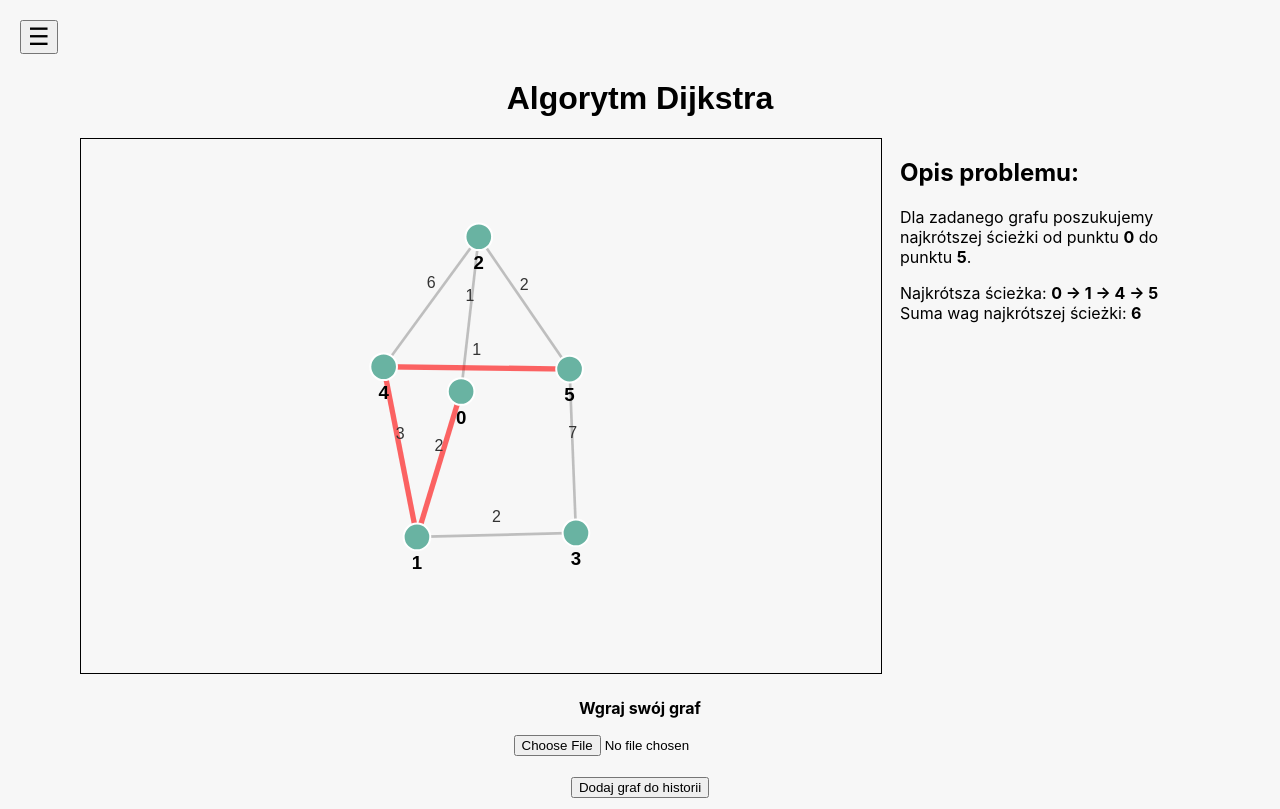
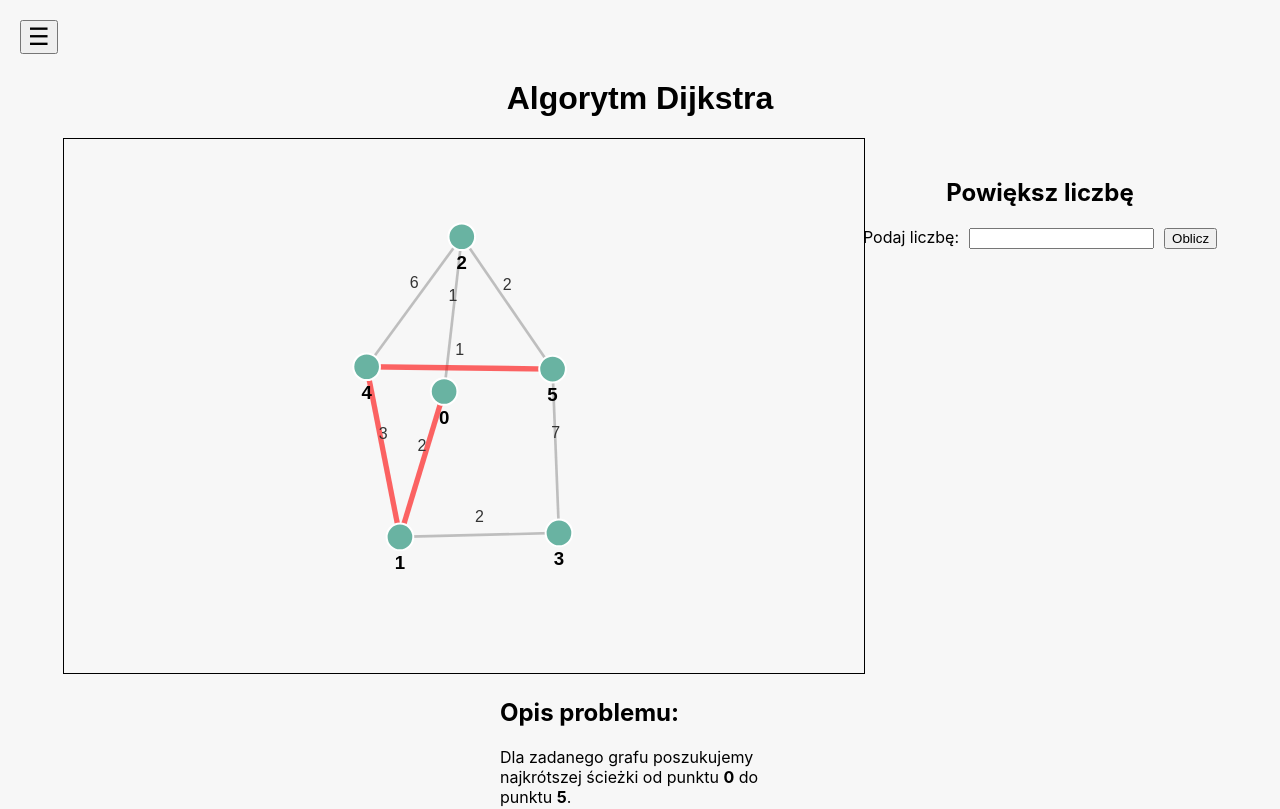
Before and after one commit to wabster341/projekt_zespolowy_Dijkstra, a React (Create React App) app: page / in a window 1280 px wide. Shown: the top 809 px of the page. Built offline with nearby package versions, Linux system fonts and the light colour scheme.

Commit message:
Próbne połączenie frontendu z backendem

```diff
--- a/src/App.js
+++ b/src/App.js
@@ -1,5 +1,6 @@
 import React, { useEffect, useState, useRef } from 'react';
 import * as d3 from 'd3';
+import Inc from './Inc';
 
 function Graph({ graphData, highlightedPath }) {
   const svgRef = useRef(null);
@@ -291,6 +292,9 @@ function App() {
         <div style={{ flex: "1 1 600px", maxWidth: "800px" }}>
           <Graph graphData={graphResult} highlightedPath={highlightedPath} />
         </div>
+
+          {/* Increment calculation */}
+          <Inc />
         <div style={{ maxWidth: "300px", marginLeft: "20px", flex: "1 1 300px" }}>
           <h2>Opis problemu:</h2>
           <p>
--- /dev/null
+++ b/src/Inc.js
@@ -0,0 +1,59 @@
+import React, { useState } from 'react';
+import axios from 'axios';
+
+function Inc() {
+  const [number, setNumber] = useState('');
+  const [result, setResult] = useState(null);
+  const [error, setError] = useState(null);
+
+  const handleSubmit = async (e) => {
+    e.preventDefault();
+    setError(null);
+    setResult(null);
+
+    try {
+      const response = await axios.post('http://localhost:5000/increment', {
+        number: number,
+      });
+      setResult(response.data.result);
+    } catch (err) {
+      if (err.response && err.response.data && err.response.data.error) {
+        setError(err.response.data.error);
+      } else {
+        setError('An unexpected error occurred.');
+      }
+    }
+  };
+
+  return (
+    <div style={{ marginTop: "20px", textAlign: "center" }}>
+      <h2>Powiększ liczbę</h2>
+      <form onSubmit={handleSubmit}>
+        <label>
+          Podaj liczbę:
+          <input
+            type="number"
+            value={number}
+            onChange={(e) => setNumber(e.target.value)}
+            required
+            style={{ marginLeft: "10px" }}
+          />
+        </label>
+        <button type="submit" style={{ marginLeft: "10px" }}>Oblicz</button>
+      </form>
+
+      {result !== null && (
+        <div style={{ marginTop: "10px", color: "green" }}>
+          <h3>Wynik: {result}</h3>
+        </div>
+      )}
+      {error && (
+        <div style={{ marginTop: "10px", color: "red" }}>
+          <h3>{error}</h3>
+        </div>
+      )}
+    </div>
+  );
+}
+
+export default Inc;
```
Also changed, not shown: 1 other file (tests, documents, lock files or other folders).
